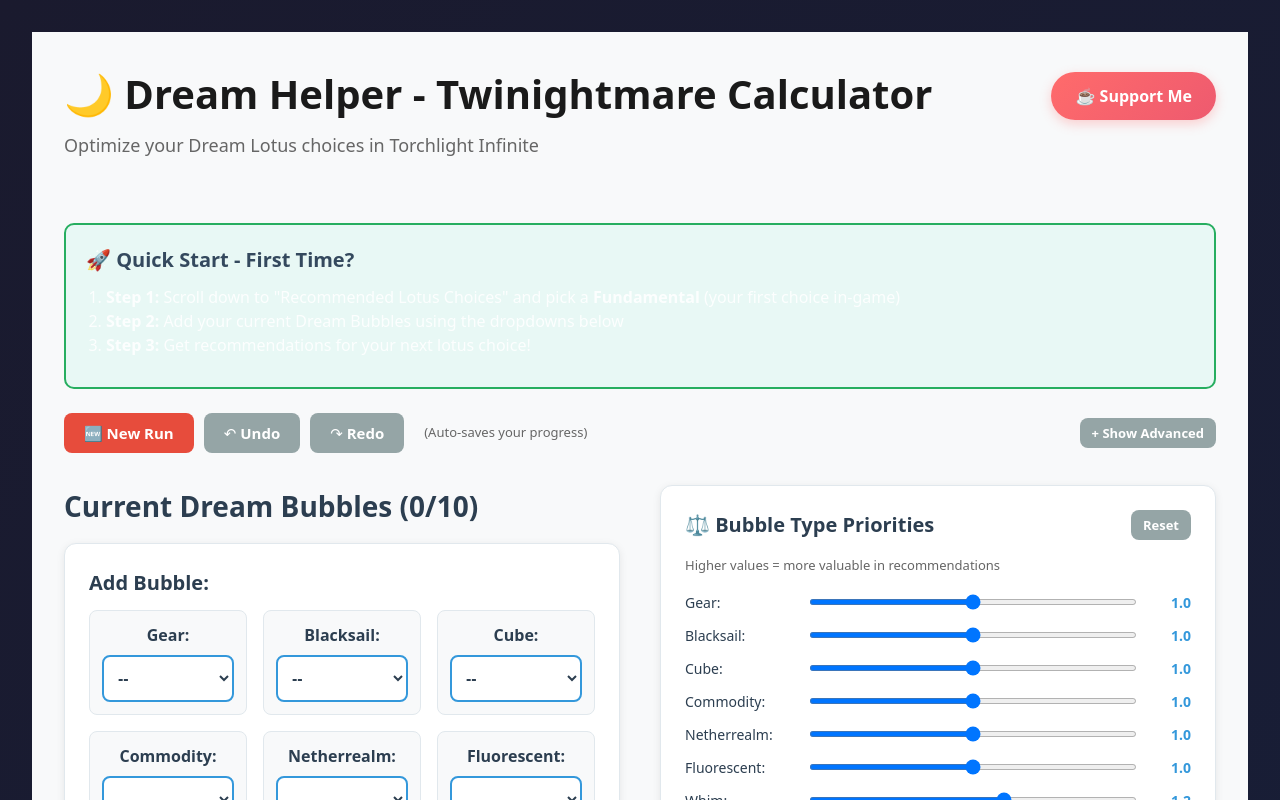
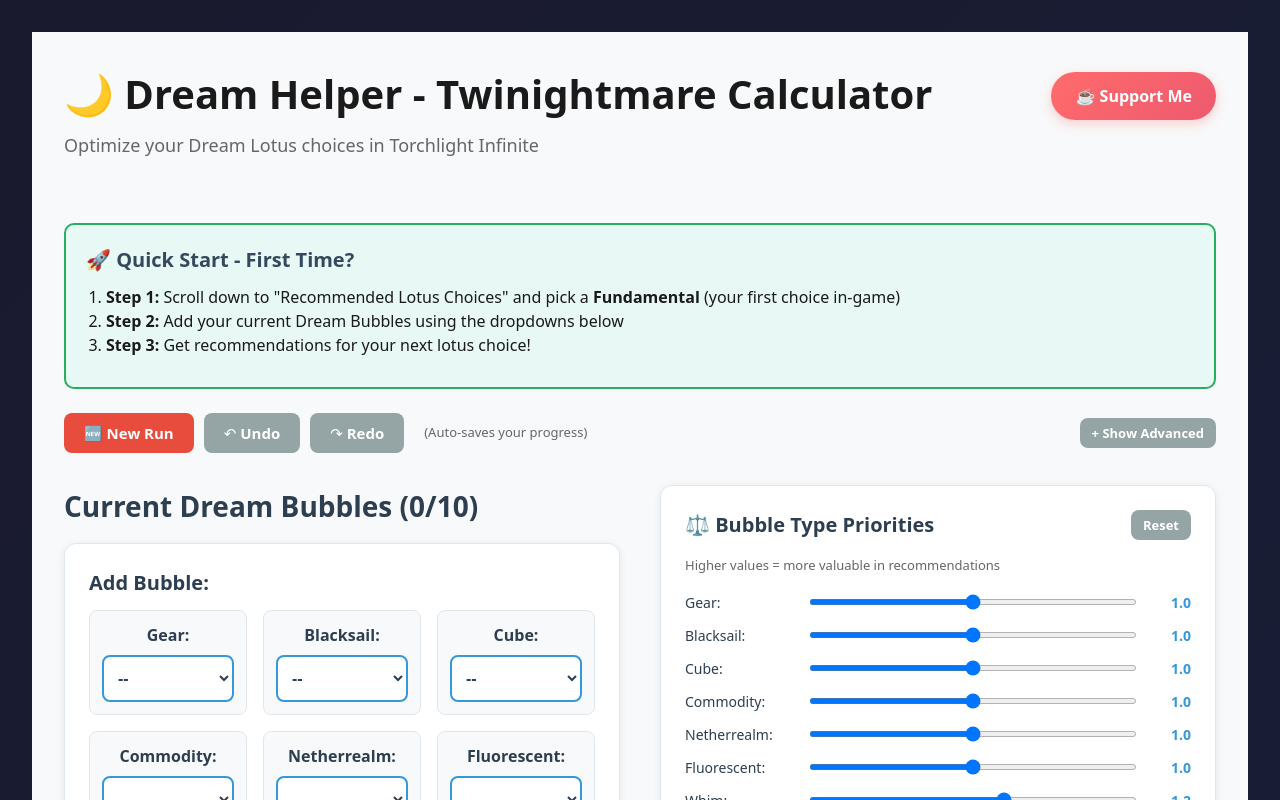
Before and after one commit to vetorazo/DreamHelper, a React (Vite) app: page / in a window 1280 px wide. Shown: the top 800 px of the page. Built offline with nearby package versions, Linux system fonts and the light colour scheme.

Commit message:
fixed Quick Start text color - dark text on green background for better readability

```diff
--- a/src/App.css
+++ b/src/App.css
@@ -164,6 +164,17 @@
   border: 2px solid #27ae60;
   border-radius: 10px;
   padding: 1.25rem;
+  color: #1a1a1a;
+}
+
+.card-success strong {
+  color: #1a1a1a;
+}
+
+.card-success ol,
+.card-success li,
+.card-success p {
+  color: #1a1a1a;
 }
 
 /* ========== Messages ========== */
```
Also changed, not shown: 1 other file (tests, documents, lock files or other folders).
